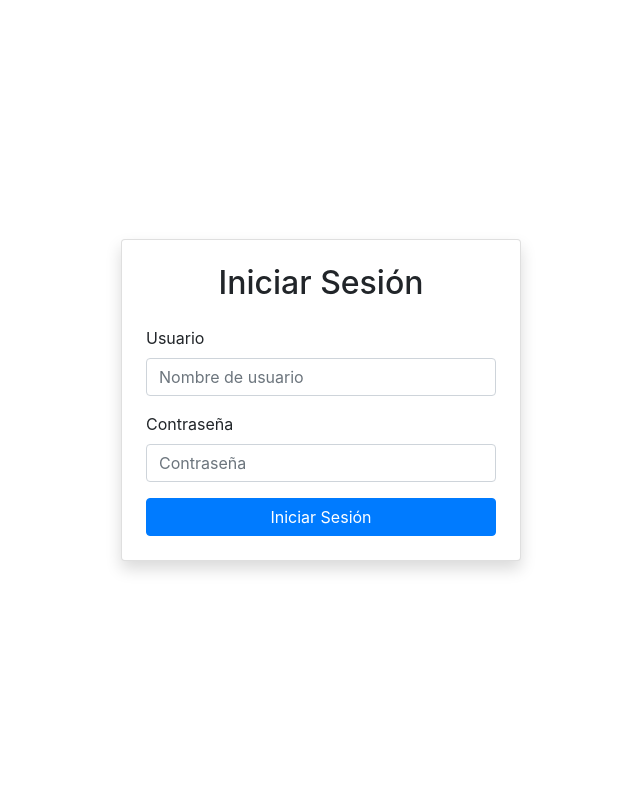
After one commit to dani05333/finanzas-pymes, a Django app: template templates/login.html in a window 1280 px wide. The commit adds this page. Shown: the whole page, without its empty margins (319-959 px from the left). Run offline with Django 3.2, Linux system fonts and the light colour scheme; the template is opened without the code that fills it, so the values that code supplies are empty; some libraries are stand-ins or nearby versions.

Commit message:
Creacion de login y logout

```diff
--- a/finanzas/settings.py
+++ b/finanzas/settings.py
@@ -12,6 +12,7 @@ https://docs.djangoproject.com/en/4.2/ref/settings/
 
 from pathlib import Path
 import os
+from django.urls import reverse_lazy
 
 # Build paths inside the project like this: BASE_DIR / 'subdir'.
 BASE_DIR = Path(__file__).resolve().parent.parent
@@ -118,6 +119,9 @@ USE_I18N = True
 
 USE_TZ = True
 
+LOGIN_REDIRECT_URL = reverse_lazy('principal')
+LOGOUT_REDIRECT_URL = reverse_lazy('login')
+
 
 # Static files (CSS, JavaScript, Images)
 # https://docs.djangoproject.com/en/4.2/howto/static-files/
--- /dev/null
+++ b/templates/login.html
@@ -0,0 +1,44 @@
+
+<!DOCTYPE html>
+<html lang="es">
+<head>
+    <meta charset="UTF-8">
+    <meta name="viewport" content="width=device-width, initial-scale=1.0">
+    <title>Iniciar Sesión</title>
+    <link rel="stylesheet" href="https://maxcdn.bootstrapcdn.com/bootstrap/4.5.2/css/bootstrap.min.css">
+</head>
+<body>
+    <div class="container d-flex align-items-center justify-content-center min-vh-100">
+        <div class="card p-4 shadow" style="width: 100%; max-width: 400px;">
+            <h2 class="text-center mb-4">Iniciar Sesión</h2>
+
+            <!-- Formulario de login -->
+            <form method="POST">
+                {% csrf_token %}
+                <div class="form-group">
+                    <label for="username">Usuario</label>
+                    <input type="text" id="username" name="username" class="form-control" placeholder="Nombre de usuario" required>
+                </div>
+                <div class="form-group">
+                    <label for="password">Contraseña</label>
+                    <input type="password" id="password" name="password" class="form-control" placeholder="Contraseña" required>
+                </div>
+
+                {% if form.errors %}
+                    <div class="alert alert-danger" role="alert">
+                        Usuario o contraseña incorrectos.
+                    </div>
+                {% endif %}
+
+                <button type="submit" class="btn btn-primary btn-block">Iniciar Sesión</button>
+
+            </form>
+        </div>
+    </div>
+
+
+    <script src="https://code.jquery.com/jquery-3.5.1.slim.min.js"></script>
+    <script src="https://cdn.jsdelivr.net/npm/@popperjs/core@2.0.7/dist/umd/popper.min.js"></script>
+    <script src="https://maxcdn.bootstrapcdn.com/bootstrap/4.5.2/js/bootstrap.min.js"></script>
+</body>
+</html>
```
Also changed, not shown: finanzas/urls.py (+5 -2 lines), templates/principal.html (+11 -3 lines), finanzasApp/views.py (line endings or trailing spaces).
